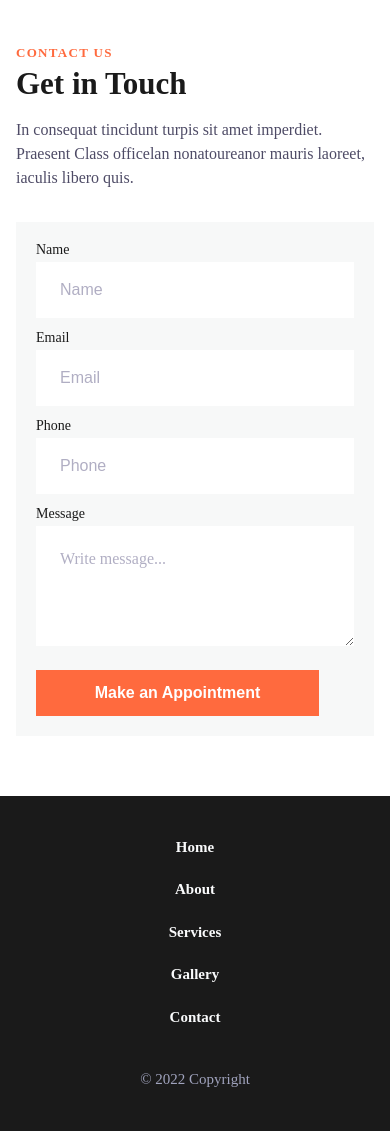
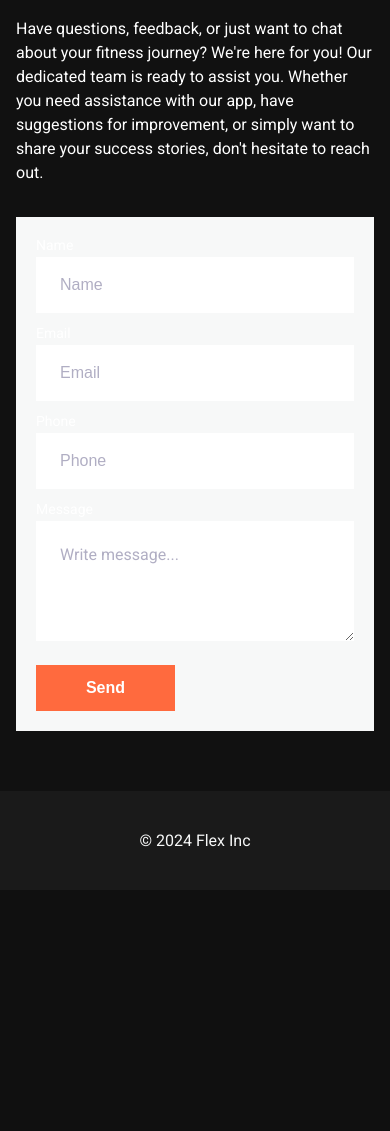
Before and after one commit to tTomeRr/FitGen, a Python web app: template templates/index.html in a window 390 px wide. Shown: the part 2259-3390 px from the top of the page. After the commit the page ends 3106 px from the top, so only its background shows below. Run offline with Jinja, Linux system fonts and the light colour scheme; the template is opened without the code that fills it, so the values that code supplies are empty.

Commit message:
Finished main page.

```diff
--- a/static/core.css
+++ b/static/core.css
@@ -4,8 +4,8 @@
     --primaryLight: #ffba43;
     --secondary: #ffba43;
     --secondaryLight: #ffba43;
-    --headerColor: #1a1a1a;
-    --bodyTextColor: #4e4b66;
+    --headerColor: #ffffff;
+    --bodyTextColor: #ffffff;
     --bodyTextColorWhite: #fafbfc;
     /* 13px - 16px */
     --topperFontSize: clamp(0.8125rem, 1.6vw, 1rem);
--- a/static/styles.css
+++ b/static/styles.css
@@ -1,25 +1,20 @@
+/*-- -------------------------- -->
+<---           Hero             -->
+<--- -------------------------- -*/
 
-
-
-
-
-/*-- -------------------------- -->
-<---           Section 1        -->
-<--- -------------------------- -*/
 /* Mobile - 360px */
 @media only screen and (min-width: 0rem) {
-    #hero-229 {
+    #hero-82 {
         /* Centers button */
         text-align: center;
-        /* changes on tablet */
-        padding: 0 1rem;
+        /* 144px - 300px - leaving extra space for the navigation */
+        padding: clamp(9rem, 25.95vw, 18.75rem) 1rem 0;
+        /* 130px - 200px */
+        padding-bottom: clamp(8.125rem, 12.5vw, 25em);
         position: relative;
         z-index: 1;
-        /* prevents overflow from the lines extending past the screen width */
-        overflow: hidden;
     }
-    #hero-229 .cs-picture {
-        /* Background Image */
+    #hero-82 .cs-background {
         width: 100%;
         height: 100%;
         display: block;
@@ -401,6 +355,7 @@
         border: none;
         /* prevents padding from adding to height and width */
         box-sizing: border-box;
+        color: #000
     }
     #contact-718 .cs-input::placeholder {
         color: #7d799c;
@@ -453,7 +408,7 @@
         width: 100%;
     }
     #contact-718 .cs-submit {
-        min-width: 17.6875rem;
+        min-width: 8.6875rem;
         border-radius: 0;
     }
 }
@@ -496,11 +451,14 @@
         flex-direction: column;
         align-items: center;
         gap: 1.25rem;
+        color: #f7f8f8;
+        list-style-type: none;
     }
     #cs-footer-107 .cs-li {
         list-style: none;
         text-align: center;
         margin: 0;
+
     }
     #cs-footer-107 .cs-copyright {
         font-size: 0.9375rem;
@@ -555,3 +513,46 @@
         order: 2;
     }
 }
+
+
+  .bg {
+    position: fixed;
+    top: -50%;
+    left: -50%;
+    right: -50%;
+    bottom: -50%;
+    width: 200%;
+    height: 200vh;
+    background: transparent url('http://assets.iceable.com/img/noise-transparent.png') repeat 0 0;
+    background-repeat: repeat;
+    animation: bg-animation .2s infinite;
+    opacity: .9;
+    visibility: visible;
+  }
+
+  @keyframes bg-animation {
+      0% { transform: translate(0,0) }
+      10% { transform: translate(-5%,-5%) }
+      20% { transform: translate(-10%,5%) }
+      30% { transform: translate(5%,-10%) }
+      40% { transform: translate(-5%,15%) }
+      50% { transform: translate(-10%,5%) }
+      60% { transform: translate(15%,0) }
+      70% { transform: translate(0,10%) }
+      80% { transform: translate(-15%,0) }
+      90% { transform: translate(10%,5%) }
+      100% { transform: translate(5%,0) }
+  }
+
+/*-- -------------------------- -->
+<---           Animated BG      -->
+<--- -------------------------- -*/
+
+
+
+  body {
+    background-color: #111111;
+    margin: 0;
+    overflow-x: hidden;
+    font-family: 'Roboto', sans-serif;
+  }
--- a/templates/index.html
+++ b/templates/index.html
@@ -11,29 +11,31 @@
 </head>
 <body>
 
+    <div class="bg"></div>
+
     <!-- ============================================ -->
-<!--                    Section 1                      -->
-<!-- ============================================ -->
+    <!--                    Section 1                 -->
+    <!-- ============================================ -->
 
-    <section id="hero-229">
+
+    <section id="hero-82">
         <div class="cs-container">
-            <div class="cs-flex-group">
-                <h1 class="cs-title">FLEX</h1>
-                <p class="cs-text">
-                    Generate a free, custom workout designed exclusively for your body and your goals using our research-based algorithms.
-                </p>
-                <a href="" class="cs-button-solid">Start now</a>
-
-            </div>
+            <h1 class="cs-title">FLEX</h1>
+            <p class="cs-text">
+                Transform your fitness routine with our innovative workout generator,
+                crafting personalized exercise plans tailored to your goals and preferences.
+            </p>
+            <a href="" class="cs-button-solid">Start Now</a>
         </div>
 
         <!-- Background Image -->
-        <picture class="cs-picture">
+        <picture class="cs-background">
             <source media="(max-width: 600px)" srcset="../static/gym.jpg">
             <source media="(min-width: 601px)" srcset="../static/gym.jpg">
-            <img loading="lazy" decoding="async" src="../static/gym.jpg" alt="mountains" width="2250" height="1500" aria-hidden="true">
+            <img loading="lazy" decoding="async" src="../static/gym.jpg" alt="kitchen" width="2250" height="1500" aria-hidden="true">
         </picture>
     </section>
+
 
         <!-- ============================================ -->
     <!--                   Section 2                      -->
@@ -44,18 +46,17 @@
             <div class="cs-content">
                 <span class="cs-topper">Our Process</span>
                 <h2 class="cs-title">How It Works</h2>
-                <p class="cs-text">
-                    Amet minim mollit non deserunt ullamco est sit aliqua dolor do amet sint. Velit officia consequat duis enim velit mollit. Amet minim mollit non deserunt ullamco est sit aliqua dolor do amet sint. Velit officia consequat duis enim velit mollit.
-                </p>
+
             </div>
             <ul class="cs-card-group">
                 <li class="cs-item">
                     <picture class="cs-picture">
-                        <img class="cs-icon" src="https://csimg.nyc3.cdn.digitaloceanspaces.com/Icons%2Ficon-orange.svg" alt="icon" width="32" height="32" loading="lazy" decoding="async" aria-hidden="true">
+                        <img class="cs-icon" src="../static/footprint.svg" alt="icon" width="32" height="32" loading="lazy" decoding="async" aria-hidden="true">
                     </picture>
-                    <h3 class="cs-h3">Contact Us</h3>
+                    <h3 class="cs-h3">Step 1: Start Your Fitness Adventure!</h3>
                     <p class="cs-item-p">
-                        Lorem ipsum dolor sit amet consectetur adipisicing elit. Libero nemo voluptate.
+                        Tell us a bit about yourself,
+                        and we'll tailor a workout that perfectly fits you.
                     </p>
                 </li>
                 <!--Arrow-->
@@ -64,11 +65,11 @@
                 </li>
                 <li class="cs-item">
                     <picture class="cs-picture">
-                        <img class="cs-icon" src="https://csimg.nyc3.cdn.digitaloceanspaces.com/Icons%2Ficon-orange.svg" alt="icon" width="32" height="32" loading="lazy" decoding="async" aria-hidden="true">
+                        <img class="cs-icon" src="../static/robot.svg" alt="icon" width="32" height="32" loading="lazy" decoding="async" aria-hidden="true">
                     </picture>
-                    <h3 class="cs-h3">Initial Evaluation</h3>
+                    <h3 class="cs-h3">Step 2: Your Customized Workout Awaits</h3>
                     <p class="cs-item-p">
-                        Lorem ipsum dolor sit amet consectetur adipisicing elit. Libero nemo voluptate.
+                        Our algorithm crafts a unique workout based on your details.
                     </p>
                 </li>
                 <!--Arrow-->
@@ -77,15 +78,14 @@
                 </li>
                 <li class="cs-item">
                     <picture class="cs-picture">
-                        <img class="cs-icon" src="https://csimg.nyc3.cdn.digitaloceanspaces.com/Icons%2Ficon-orange.svg" alt="icon" width="32" height="32" loading="lazy" decoding="async" aria-hidden="true">
+                        <img class="cs-icon" src="../static/fitnees.svg" alt="icon" width="32" height="32" loading="lazy" decoding="async" aria-hidden="true">
                     </picture>
-                    <h3 class="cs-h3">Develop a Plan</h3>
+                    <h3 class="cs-h3">Step 3: Time to move, Dive into the Fun!</h3>
                     <p class="cs-item-p">
-                        Lorem ipsum dolor sit amet consectetur adipisicing elit. Libero nemo voluptate.
+                        Lace up, hit play, and enjoy a workout personalized to meet your goals.
                     </p>
                 </li>
             </ul>
-            <a href="" class="cs-button-solid">View All Projects</a>
         </div>
     </section>
 
@@ -96,15 +96,18 @@
     <section id="contact-718">
         <div class="cs-container">
             <picture class="cs-picture">
-                <source media="(max-width: 600px)" srcset="https://csimg.nyc3.cdn.digitaloceanspaces.com/Images%2FPeople%2Fruuner1-m.jpg">
-                <source media="(min-width: 601px)" srcset="https://csimg.nyc3.cdn.digitaloceanspaces.com/Images%2FPeople%2Frunner1.jpg">
-                <img decoding="async" src="https://csimg.nyc3.cdn.digitaloceanspaces.com/Images%2FPeople%2Frunner1.jpg" alt="runner" width="610" height="425" aria-hidden="true">
+                <source media="(max-width: 600px)" srcset="../static/running.jpg">
+                <source media="(min-width: 601px)" srcset="../static/running.jpg">
+                <img decoding="async" src="../static/running.jpg" alt="runner" width="610" height="425" aria-hidden="true">
             </picture>
             <div class="cs-content">
                 <span class="cs-topper">Contact Us</span>
                 <h2 class="cs-title">Get in Touch</h2>
                 <p class="cs-text">
-                    In consequat tincidunt turpis sit amet imperdiet. Praesent Class officelan nonatoureanor mauris laoreet, iaculis libero quis.
+                    Have questions, feedback, or just want to chat about your fitness journey?
+                    We're here for you! Our dedicated team is ready to assist you.
+                    Whether you need assistance with our app, have suggestions for improvement,
+                    or simply want to share your success stories, don't hesitate to reach out.
                 </p>
                 <!--Form-->
                 <form class="cs-form" id="cs-form-718" name="Contact Form" method="post">
@@ -124,36 +127,21 @@
                         Message
                         <textarea class="cs-input cs-textarea" required name="Message" id="message-718" placeholder="Write message..."></textarea>
                     </label>
-                    <button class="cs-button-solid cs-submit" type="submit">Make an Appointment</button>
+                    <button class="cs-button-solid cs-submit" type="submit">Send</button>
                 </form>
             </div>
         </div>
     </section>
 
-        <!-- ============================================ -->
+    <!-- ============================================ -->
     <!--                   Footer                     -->
     <!-- ============================================ -->
 
     <footer id="cs-footer-107">
         <div class="cs-container">
             <ul class="cs-ul">
-                <li class="cs-li cs-copyright">
-                    © 2022 Copyright
-                </li>
-                <li class="cs-li">
-                    <a href="" class="cs-link">Home</a>
-                </li>
-                <li class="cs-li">
-                    <a href="" class="cs-link">About</a>
-                </li>
-                <li class="cs-li">
-                    <a href="" class="cs-link">Services</a>
-                </li>
-                <li class="cs-li">
-                    <a href="" class="cs-link">Gallery</a>
-                </li>
-                <li class="cs-li">
-                    <a href="" class="cs-link">Contact</a>
+                <li>
+                    © 2024 Flex Inc
                 </li>
             </ul>
         </div>
```
Also changed, not shown: other parts of static/styles.css (+48 -89 lines), static/styles2.css (added, +41 -0 lines), templates/workout.html (added, +20 -0 lines), static/fitnees.svg (added), static/footprint.svg (added), static/gym.jpg, static/robot.svg (added), static/running.jpg (added).
